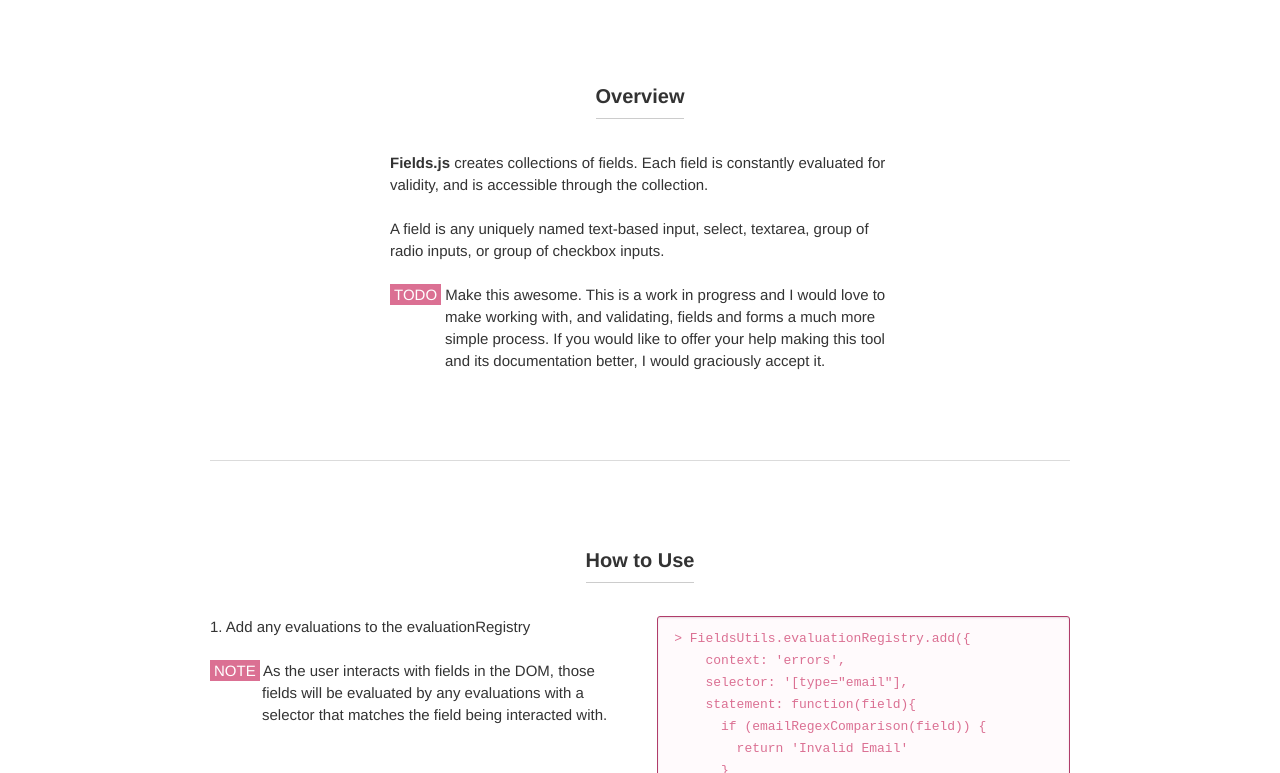
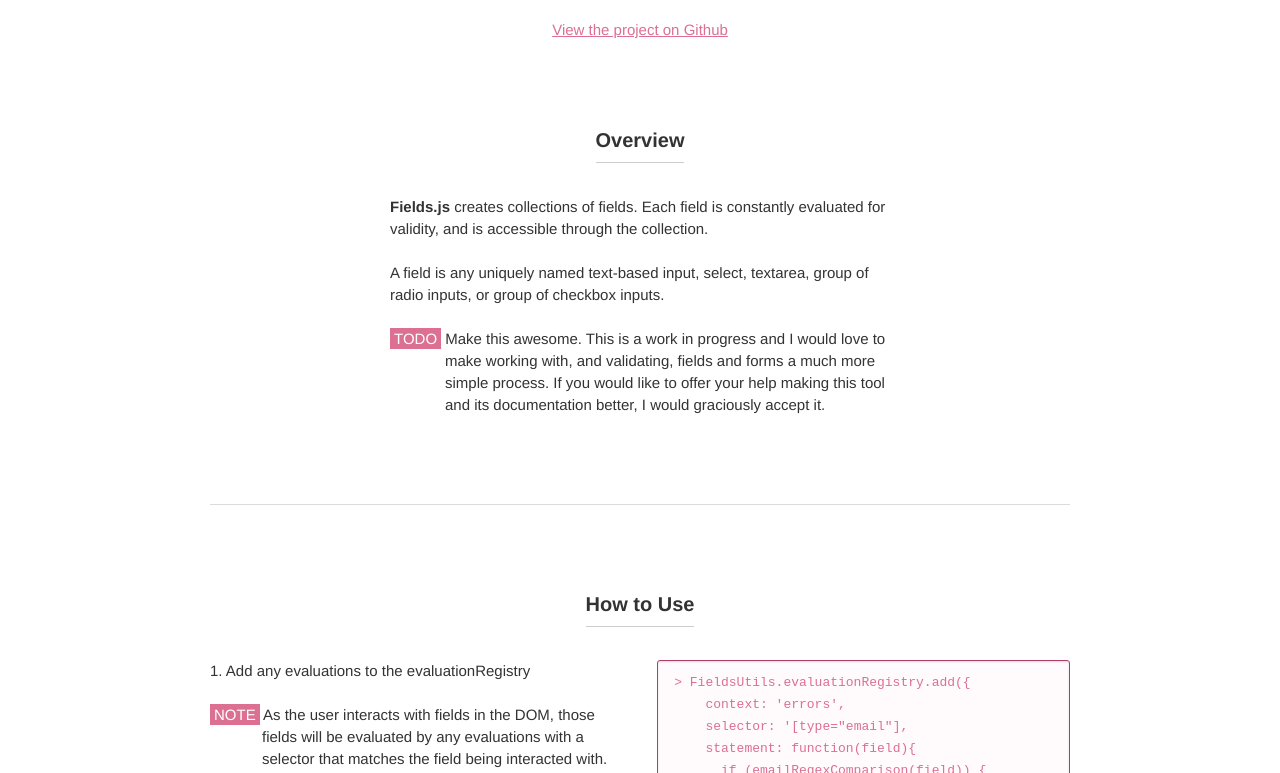
Before and after one commit to schneiderik/fields, a plain HTML site: page index.html in a window 1280 px wide. Shown: the part 201-974 px from the top of the page. Drawn offline with Linux system fonts and the light colour scheme.

Commit message:
Add link to github project

```diff
--- a/index.html
+++ b/index.html
@@ -11,7 +11,7 @@
     <header id="main-header">
       <h1>Fields.js</h1>
       <p class="subtitle">
-        Manage arbitrary collections of inputs, selects, and textareas.
+        Manage arbitrary collections of inputs, selects, and textareas.<br/><br/><a href="https://github.com/schneiderik/fields">View the project on Github</a>
       </p>
     </header>
 
```
